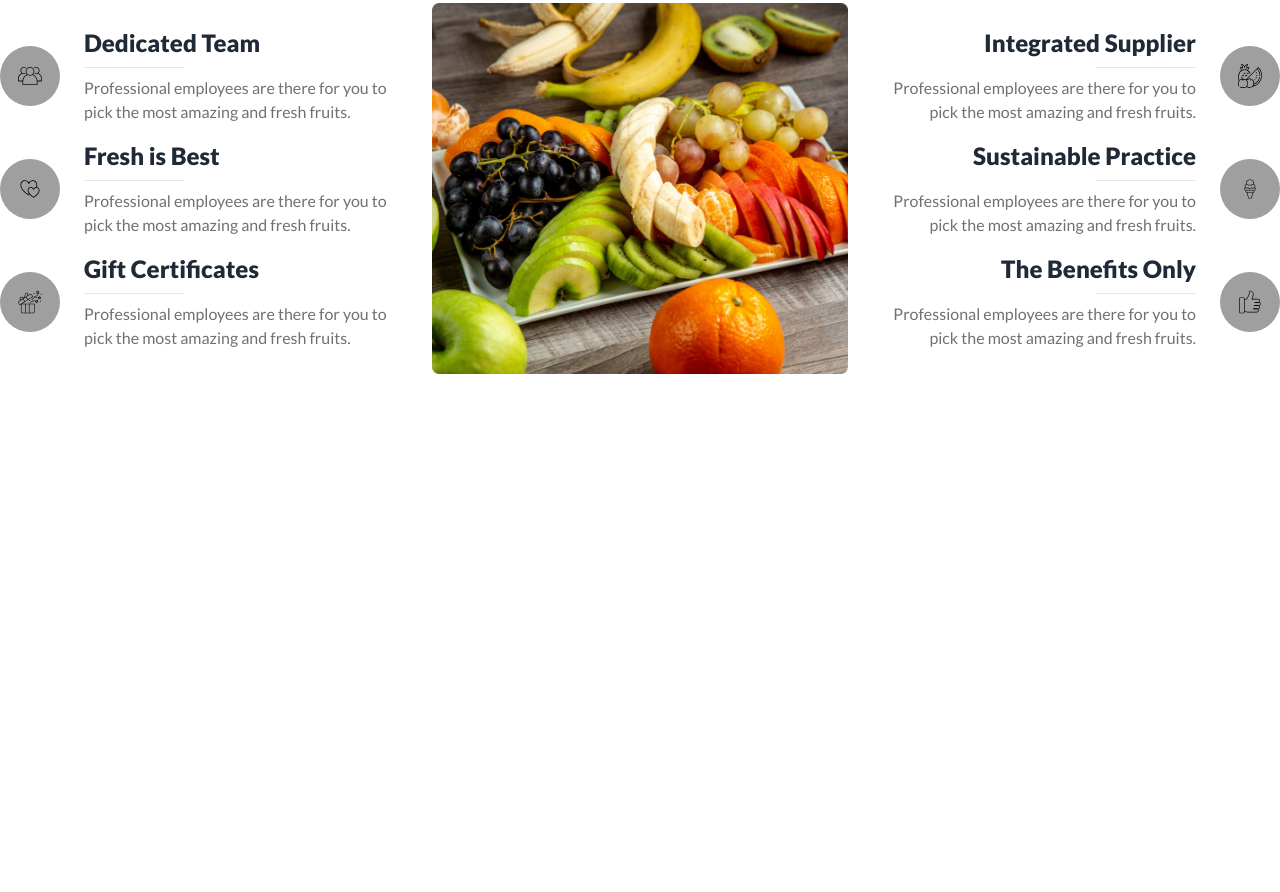
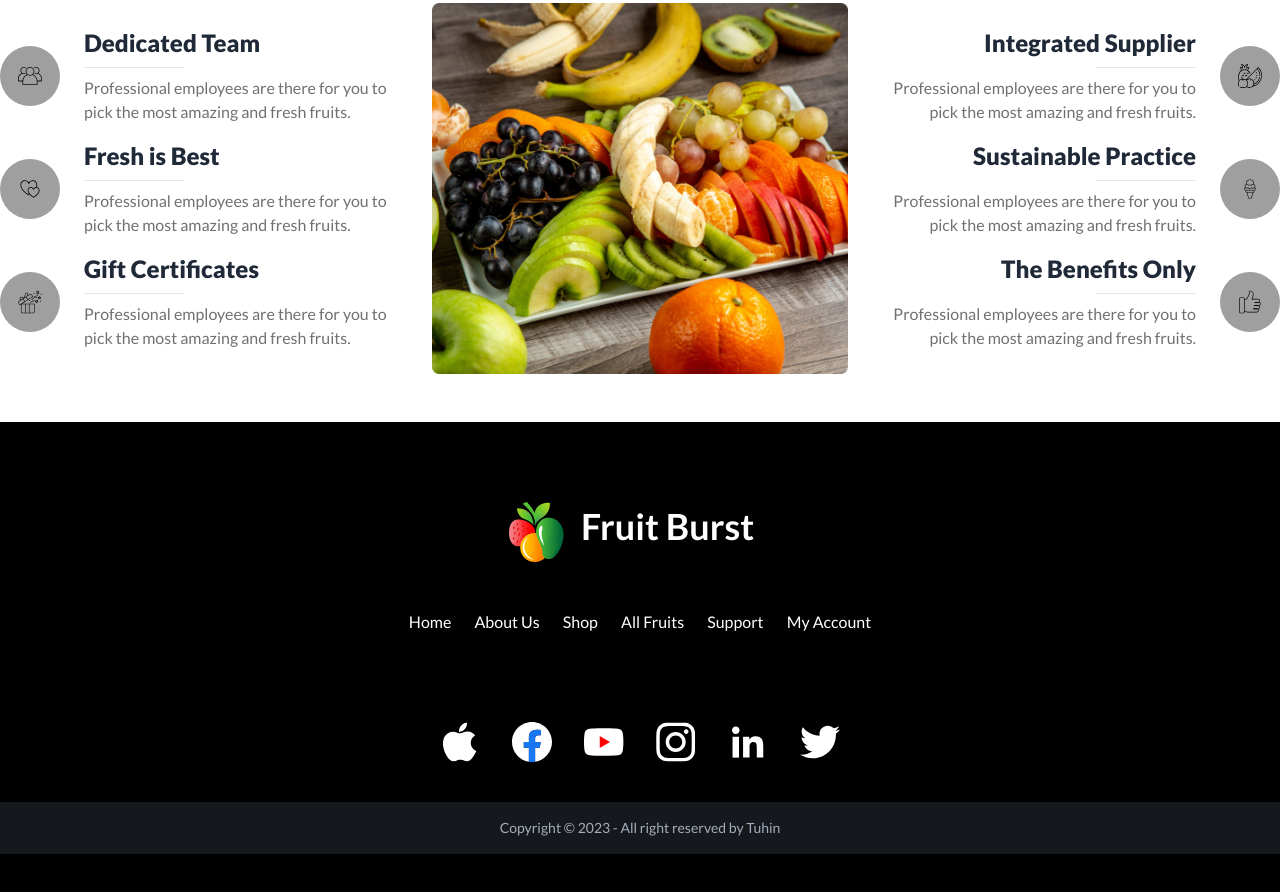
Before and after one commit to mmtuhin/fruit-burst, a plain HTML site: page index.html in a window 1280 px wide. Shown: the part 2441-3333 px from the top of the page. Before the commit the page ends 2815 px from the top, so only its background shows below. Drawn offline with nearby package versions, Linux system fonts and the light colour scheme.

Commit message:
Footer added

```diff
--- a/index.html
+++ b/index.html
@@ -592,7 +592,30 @@
 
 
     </main>
-    <footer>
+    <footer class="bg-black py-20 mt-12" data-theme="dark">
+        <div class="flex text-white justify-center ">
+            <img class="w-10 md:w-auto lg:w-auto" src="./images/logo.png" alt="Site Logo">
+            <a class="btn btn-ghost normal-case text-2xl md:text-3xl lg:text-4xl font-bold">Fruit Burst</a>
+        </div>
+        <div class="text-white space-x-5 text-center p-12 gap-5">
+            <a href="">Home</a>
+            <a href="">About Us</a>
+            <a href="">Shop</a>
+            <a href="">All Fruits</a>
+            <a href="">Support</a>
+            <a href="">My Account</a>
+        </div>
+        <div class="flex justify-center gap-8 px-14 py-6  md:py-10 flex-wrap">
+            <img width="40px" src="./images/footer-img/1 (1).svg" alt="">
+            <img width="40px" src="./images/footer-img/1 (2).svg" alt="">
+            <img width="40px" src="./images/footer-img/1 (3).svg" alt="">
+            <img width="40px" src="./images/footer-img/1 (4).svg" alt="">
+            <img width="40px" src="./images/footer-img/1 (5).svg" alt="">
+            <img width="40px" src="./images/footer-img/1 (6).svg" alt="">
+        </div>
+        <div class="footer footer-center p-4 bg-base-300 text-base-content">
+            <p>Copyright © 2023 - All right reserved by Tuhin</p>
+        </div>
 
     </footer>
 </body>
```
Also changed, not shown: images/footer-img/1 (1).svg (added), images/footer-img/1 (2).svg (added), images/footer-img/1 (3).svg (added), images/footer-img/1 (4).svg (added), images/footer-img/1 (5).svg (added), images/footer-img/1 (6).svg (added).
